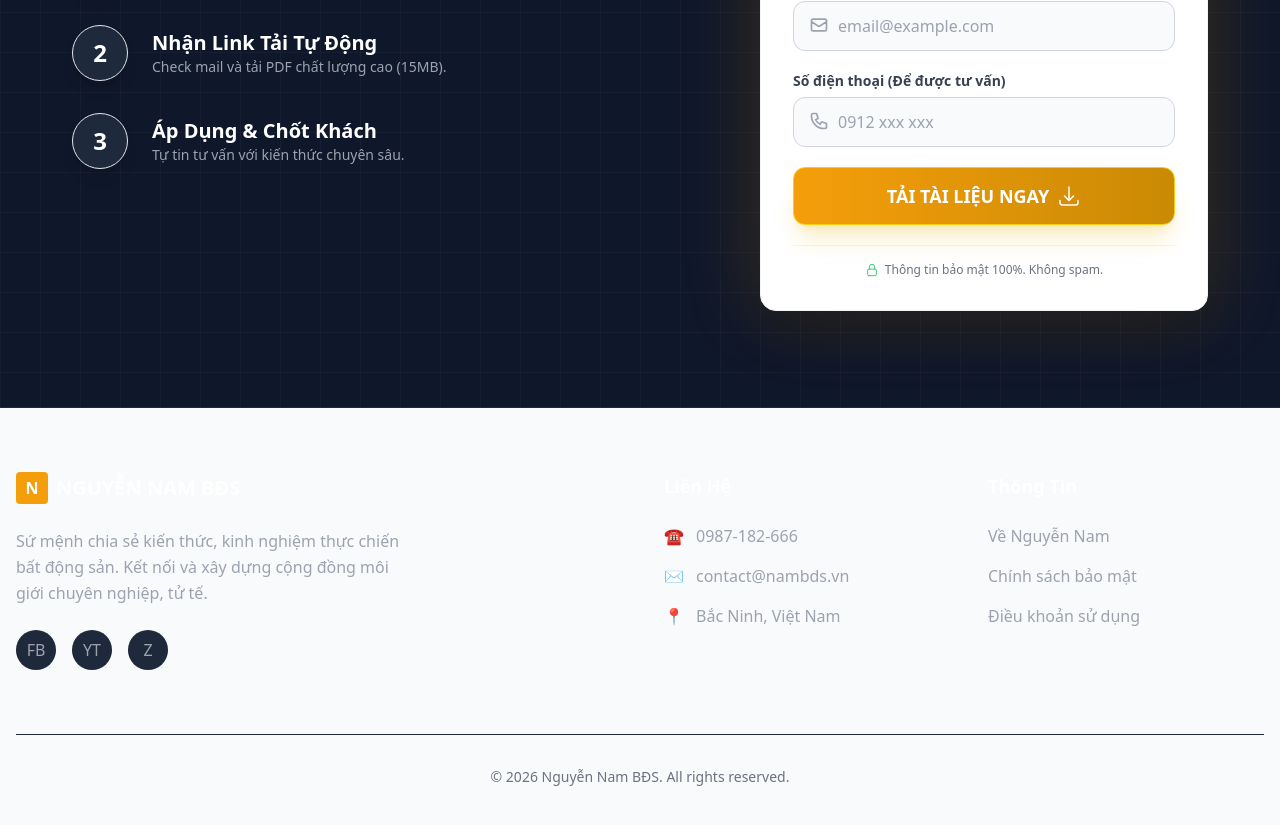
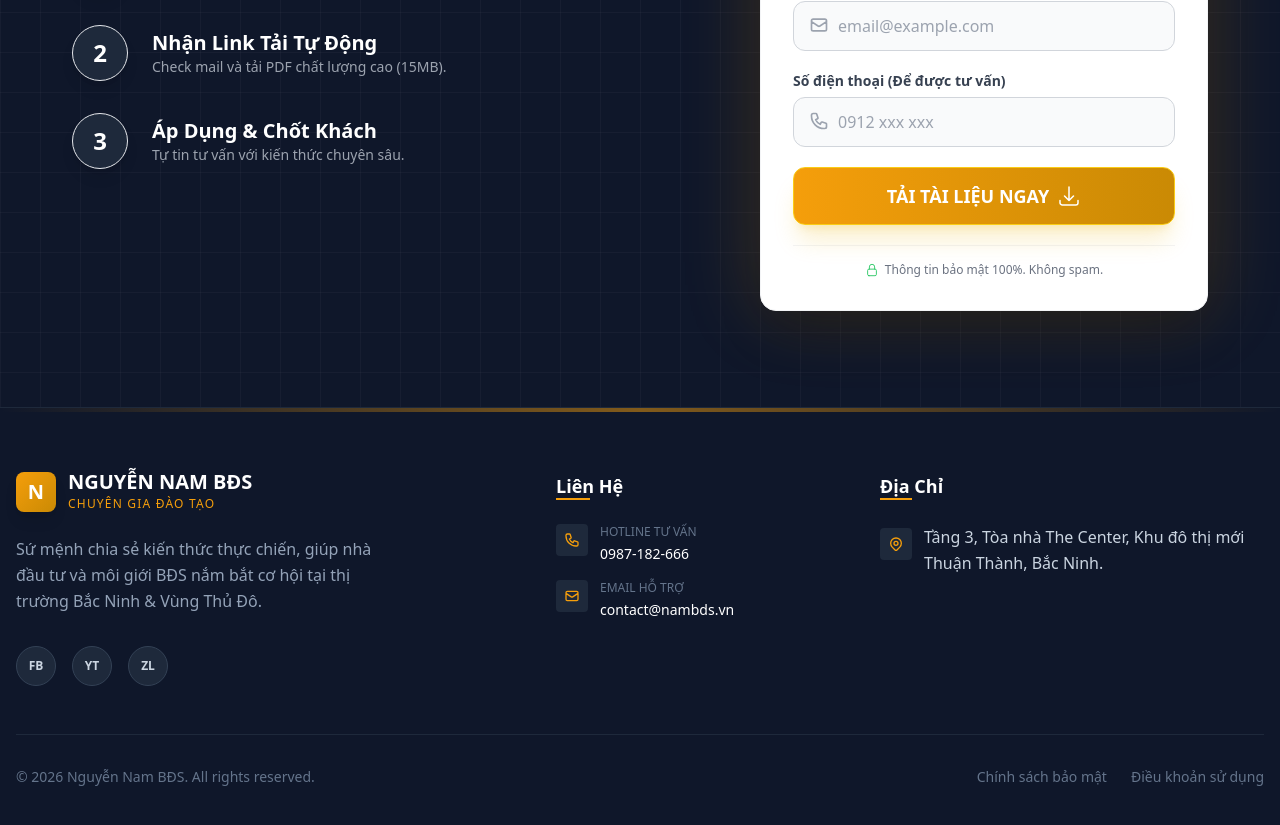
Before and after one commit to taquang95/NamBDS, a React (Vite) app: page / in a window 1280 px wide. Shown: the part 2649-3474 px from the top of the page. Built offline with nearby package versions, Linux system fonts and the light colour scheme.

Commit message:
feat: Update footer styles and content
Refactors the footer component to improve its visual appeal and convey more professional branding. This includes updated color schemes, improved typography, and the addition of a tagline.

```diff
--- a/App.tsx
+++ b/App.tsx
@@ -349,48 +349,88 @@ const App: React.FC = () => {
       </section>
 
       {/* FOOTER */}
-      <footer className="bg-brand-950 text-gray-400 py-16 border-t border-brand-800">
-          <div className="container mx-auto px-4 text-center md:text-left">
-              <div className="grid md:grid-cols-4 gap-12">
-                  <div className="col-span-1 md:col-span-2">
-                      <div className="flex items-center gap-2 mb-6 justify-center md:justify-start">
-                         <div className="w-8 h-8 bg-brand-gold rounded flex items-center justify-center font-bold text-white">N</div>
-                         <div className="text-white font-bold text-xl">NGUYỄN NAM BĐS</div>
+      <footer className="bg-slate-900 text-slate-300 py-16 border-t border-slate-800 relative overflow-hidden">
+          {/* Decorative background elements */}
+          <div className="absolute top-0 left-0 w-full h-1 bg-gradient-to-r from-transparent via-brand-gold to-transparent opacity-50"></div>
+
+          <div className="container mx-auto px-4">
+              <div className="grid md:grid-cols-12 gap-12 mb-12">
+                  <div className="md:col-span-5">
+                      <div className="flex items-center gap-3 mb-6">
+                         <div className="w-10 h-10 bg-gradient-to-br from-brand-gold to-yellow-600 rounded-lg flex items-center justify-center font-bold text-white text-xl shadow-lg">N</div>
+                         <div>
+                            <div className="text-white font-bold text-xl leading-none">NGUYỄN NAM BĐS</div>
+                            <div className="text-xs text-brand-gold uppercase tracking-widest mt-1 font-medium">Chuyên Gia Đào Tạo</div>
+                         </div>
                       </div>
-                      <p className="mb-6 max-w-sm mx-auto md:mx-0 leading-relaxed">
-                          Sứ mệnh chia sẻ kiến thức, kinh nghiệm thực chiến bất động sản. Kết nối và xây dựng cộng đồng môi giới chuyên nghiệp, tử tế.
+                      <p className="mb-8 max-w-sm leading-relaxed text-slate-400">
+                          Sứ mệnh chia sẻ kiến thức thực chiến, giúp nhà đầu tư và môi giới BĐS nắm bắt cơ hội tại thị trường Bắc Ninh & Vùng Thủ Đô.
                       </p>
-                      <div className="flex gap-4 justify-center md:justify-start">
-                          <a href="#" className="w-10 h-10 rounded-full bg-brand-800 flex items-center justify-center hover:bg-brand-gold hover:text-brand-900 transition-all">FB</a>
-                          <a href="#" className="w-10 h-10 rounded-full bg-brand-800 flex items-center justify-center hover:bg-brand-gold hover:text-brand-900 transition-all">YT</a>
-                          <a href="#" className="w-10 h-10 rounded-full bg-brand-800 flex items-center justify-center hover:bg-brand-gold hover:text-brand-900 transition-all">Z</a>
+                      <div className="flex gap-4">
+                          <a href="#" className="w-10 h-10 rounded-full bg-slate-800 border border-slate-700 flex items-center justify-center hover:bg-brand-gold hover:text-white hover:border-brand-gold transition-all duration-300 group">
+                              <span className="font-bold text-xs group-hover:hidden">FB</span>
+                              <svg className="w-5 h-5 hidden group-hover:block" fill="currentColor" viewBox="0 0 24 24"><path d="M9 8h-3v4h3v12h5v-12h3.642l.358-4h-4v-1.667c0-.955.192-1.333 1.115-1.333h2.885v-5h-3.808c-3.596 0-5.192 1.583-5.192 4.615v3.385z"/></svg>
+                          </a>
+                          <a href="#" className="w-10 h-10 rounded-full bg-slate-800 border border-slate-700 flex items-center justify-center hover:bg-red-600 hover:text-white hover:border-red-600 transition-all duration-300 group">
+                              <span className="font-bold text-xs group-hover:hidden">YT</span>
+                              <svg className="w-5 h-5 hidden group-hover:block" fill="currentColor" viewBox="0 0 24 24"><path d="M19.615 3.184c-3.604-.246-11.631-.245-15.23 0-3.897.266-4.356 2.62-4.385 8.816.029 6.185.484 8.549 4.385 8.816 3.6.245 11.626.246 15.23 0 3.897-.266 4.356-2.62 4.385-8.816-.029-6.185-.484-8.549-4.385-8.816zm-10.615 12.816v-8l8 3.993-8 4.007z"/></svg>
+                          </a>
+                          <a href="#" className="w-10 h-10 rounded-full bg-slate-800 border border-slate-700 flex items-center justify-center hover:bg-blue-500 hover:text-white hover:border-blue-500 transition-all duration-300 group">
+                              <span className="font-bold text-xs group-hover:hidden">ZL</span>
+                              <svg className="w-5 h-5 hidden group-hover:block" fill="none" stroke="currentColor" viewBox="0 0 24 24"><path strokeLinecap="round" strokeLinejoin="round" strokeWidth="2" d="M8 12h.01M12 12h.01M16 12h.01M21 12c0 4.418-4.03 8-9 8a9.863 9.863 0 01-4.255-.949L3 20l1.395-3.72C3.512 15.042 3 13.574 3 12c0-4.418 4.03-8 9-8s9 3.582 9 8z"/></svg>
+                          </a>
                       </div>
                   </div>
-                  <div>
-                      <h4 className="text-white font-bold mb-6 text-lg">Liên Hệ</h4>
-                      <ul className="space-y-4">
-                          <li className="flex items-start gap-3 justify-center md:justify-start">
-                            <span className="text-brand-gold">☎</span> 0987-182-666
+
+                  <div className="md:col-span-3">
+                      <h4 className="text-white font-bold mb-6 text-lg relative inline-block">
+                          Liên Hệ
+                          <span className="absolute bottom-0 left-0 w-1/2 h-0.5 bg-brand-gold"></span>
+                      </h4>
+                      <ul className="space-y-4 text-sm">
+                          <li className="flex items-start gap-3 group">
+                            <div className="w-8 h-8 rounded bg-slate-800 flex items-center justify-center text-brand-gold shrink-0 group-hover:bg-brand-gold group-hover:text-slate-900 transition-colors">
+                                <svg xmlns="http://www.w3.org/2000/svg" className="h-4 w-4" fill="none" viewBox="0 0 24 24" stroke="currentColor"><path strokeLinecap="round" strokeLinejoin="round" strokeWidth="2" d="M3 5a2 2 0 012-2h3.28a1 1 0 01.948.684l1.498 4.493a1 1 0 01-.502 1.21l-2.257 1.13a11.042 11.042 0 005.516 5.516l1.13-2.257a1 1 0 011.21-.502l4.493 1.498a1 1 0 01.684.949V19a2 2 0 01-2 2h-1C9.716 21 3 14.284 3 6V5z" /></svg>
+                            </div>
+                            <div>
+                                <div className="text-slate-500 text-xs uppercase mb-1">Hotline tư vấn</div>
+                                <div className="text-white font-medium hover:text-brand-gold transition-colors">0987-182-666</div>
+                            </div>
                           </li>
-                          <li className="flex items-start gap-3 justify-center md:justify-start">
-                            <span className="text-brand-gold">✉</span> contact@nambds.vn
-                          </li>
-                          <li className="flex items-start gap-3 justify-center md:justify-start">
-                            <span className="text-brand-gold">📍</span> Bắc Ninh, Việt Nam
+                          <li className="flex items-start gap-3 group">
+                            <div className="w-8 h-8 rounded bg-slate-800 flex items-center justify-center text-brand-gold shrink-0 group-hover:bg-brand-gold group-hover:text-slate-900 transition-colors">
+                                <svg xmlns="http://www.w3.org/2000/svg" className="h-4 w-4" fill="none" viewBox="0 0 24 24" stroke="currentColor"><path strokeLinecap="round" strokeLinejoin="round" strokeWidth="2" d="M3 8l7.89 5.26a2 2 0 002.22 0L21 8M5 19h14a2 2 0 002-2V7a2 2 0 00-2-2H5a2 2 0 00-2 2v10a2 2 0 002 2z" /></svg>
+                            </div>
+                             <div>
+                                <div className="text-slate-500 text-xs uppercase mb-1">Email hỗ trợ</div>
+                                <div className="text-white font-medium hover:text-brand-gold transition-colors">contact@nambds.vn</div>
+                            </div>
                           </li>
                       </ul>
                   </div>
-                  <div>
-                      <h4 className="text-white font-bold mb-6 text-lg">Thông Tin</h4>
-                      <ul className="space-y-4">
-                          <li><a href="#" className="hover:text-brand-gold transition">Về Nguyễn Nam</a></li>
-                          <li><a href="#" className="hover:text-brand-gold transition">Chính sách bảo mật</a></li>
-                          <li><a href="#" className="hover:text-brand-gold transition">Điều khoản sử dụng</a></li>
-                      </ul>
+
+                   <div className="md:col-span-4">
+                      <h4 className="text-white font-bold mb-6 text-lg relative inline-block">
+                          Địa Chỉ
+                          <span className="absolute bottom-0 left-0 w-1/2 h-0.5 bg-brand-gold"></span>
+                      </h4>
+                      <div className="flex items-start gap-3">
+                            <div className="w-8 h-8 rounded bg-slate-800 flex items-center justify-center text-brand-gold shrink-0 mt-1">
+                                <svg xmlns="http://www.w3.org/2000/svg" className="h-4 w-4" fill="none" viewBox="0 0 24 24" stroke="currentColor"><path strokeLinecap="round" strokeLinejoin="round" strokeWidth="2" d="M17.657 16.657L13.414 20.9a1.998 1.998 0 01-2.827 0l-4.244-4.243a8 8 0 1111.314 0z" /><path strokeLinecap="round" strokeLinejoin="round" strokeWidth="2" d="M15 11a3 3 0 11-6 0 3 3 0 016 0z" /></svg>
+                            </div>
+                            <span className="leading-relaxed">
+                                Tầng 3, Tòa nhà The Center, Khu đô thị mới Thuận Thành, Bắc Ninh.
+                            </span>
+                      </div>
                   </div>
               </div>
-              <div className="mt-16 pt-8 border-t border-brand-800 text-center text-sm text-gray-500">
-                  &copy; {new Date().getFullYear()} Nguyễn Nam BĐS. All rights reserved.
+
+              <div className="pt-8 border-t border-slate-800 flex flex-col md:flex-row justify-between items-center gap-4 text-sm text-slate-500">
+                  <div>&copy; {new Date().getFullYear()} Nguyễn Nam BĐS. All rights reserved.</div>
+                  <div className="flex gap-6">
+                      <a href="#" className="hover:text-brand-gold transition-colors">Chính sách bảo mật</a>
+                      <a href="#" className="hover:text-brand-gold transition-colors">Điều khoản sử dụng</a>
+                  </div>
               </div>
           </div>
       </footer>
```
